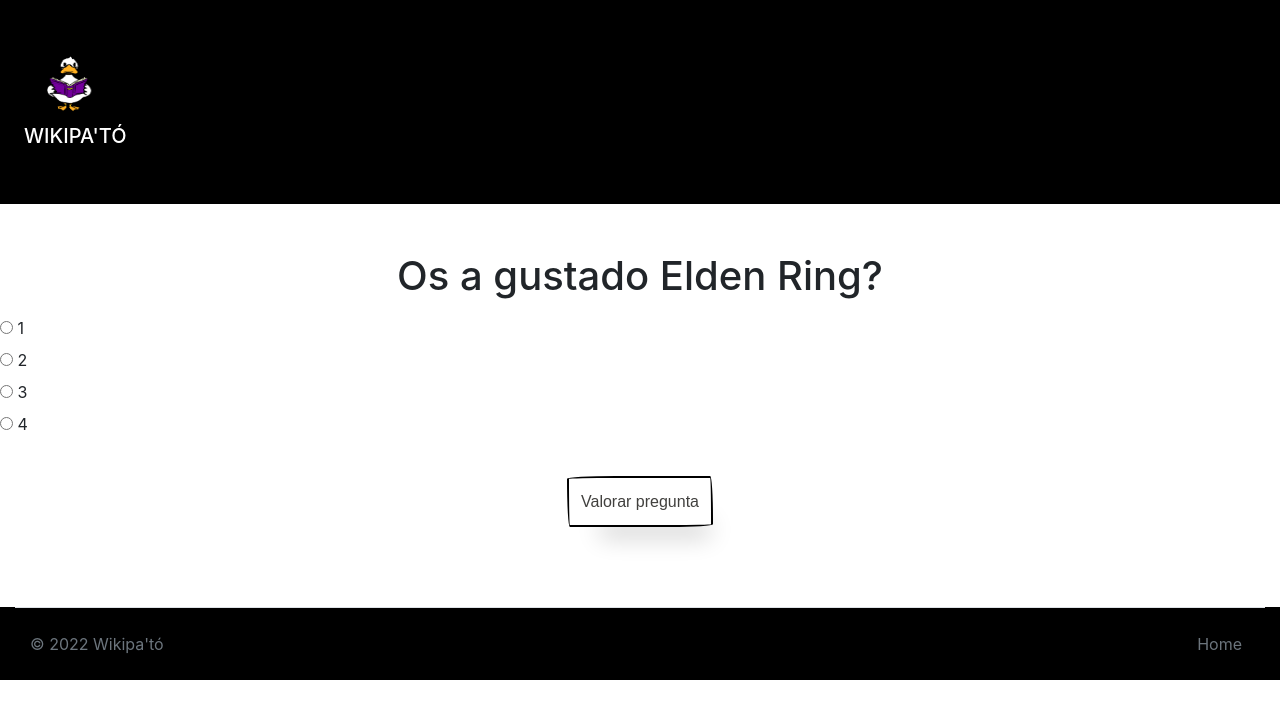
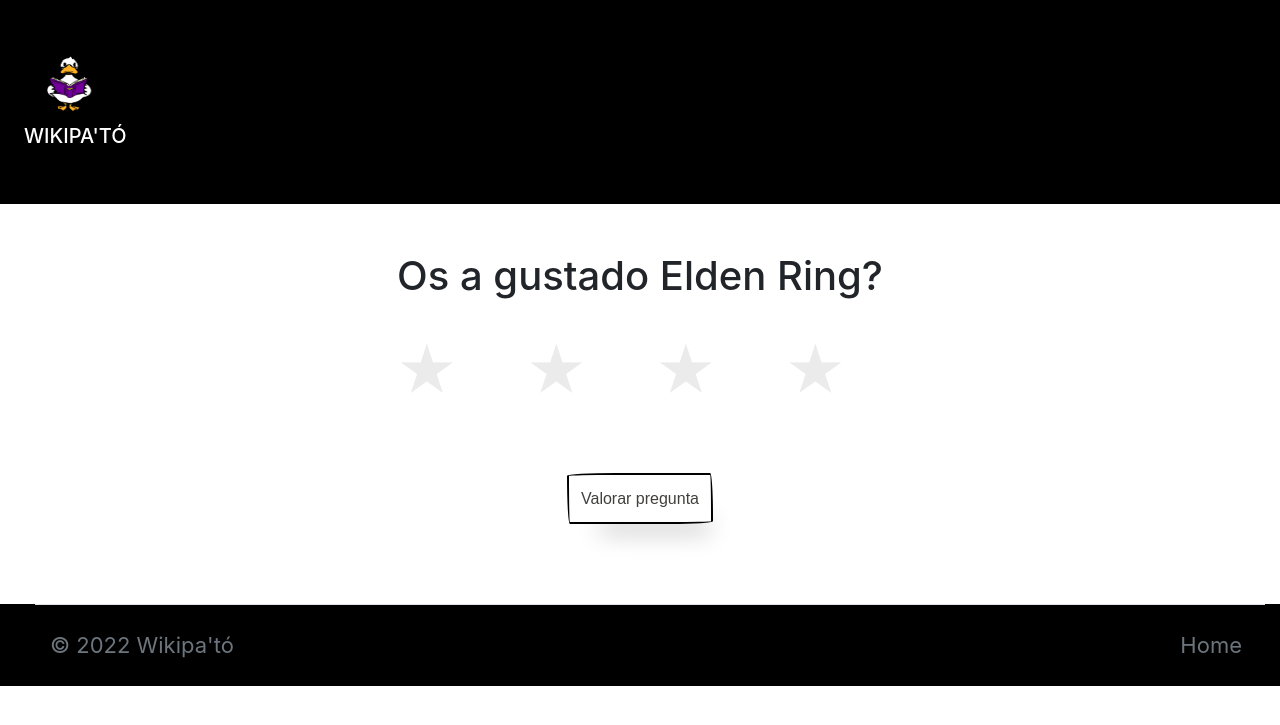
Before and after one commit to ThEricsson/django_mysite, a Django app: page /polls/4/ in a window 1280 px wide. Shown: the part 49-774 px from the top of the page. Run offline with Django 4.2, Linux system fonts and the light colour scheme; data comes from the database, SQL or seed files in the repository; both versions use the stored data as it was after the commit.

Commit message:
Modelo Post creado y creado post en base de datos

```diff
--- a/polls/models.py
+++ b/polls/models.py
@@ -1,11 +1,22 @@
 import datetime
 
 from django.db import models
-from django.db import models
 from django.utils import timezone
+
+class Post(models.Model):
+    title = models.CharField(max_length=200)
+    text = models.TextField()
+    created_date = models.DateTimeField(default=timezone.now)
+    pub_date = models.DateTimeField(blank=True, null=True)
+    def publish(self):
+        self.published_date = timezone.now()
+        self.save()
+    def str(self):
+        return self.title
 
 class Question(models.Model):
     question_text = models.CharField(max_length=200)
+    #post = models.ForeignKey(Post, on_delete=models.CASCADE)
     pub_date = models.DateTimeField('date published')
     def __str__(self):
         return self.question_text
--- a/polls/templates/base.html
+++ b/polls/templates/base.html
@@ -10,7 +10,110 @@
 
     <title>Wikipa-tó</title>
 
+
     <style type="text/css">
+      /* The container */
+.container {
+  display: block;
+  position: relative;
+  padding-left: 35px;
+  margin-bottom: 12px;
+  cursor: pointer;
+  font-size: 22px;
+  -webkit-user-select: none;
+  -moz-user-select: none;
+  -ms-user-select: none;
+  user-select: none;
+}
+
+/* Hide the browser's default checkbox */
+.container input {
+  position: absolute;
+  opacity: 0;
+  cursor: pointer;
+  height: 0;
+  width: 0;
+}
+
+/* Create a custom checkbox */
+.checkmark {
+  position: absolute;
+  top: 0;
+  left: 0;
+  height: 25px;
+  width: 25px;
+  background-color: white;
+
+}
+
+/* On mouse-over, add a grey background color */
+.container:hover input ~ .checkmark {
+  background-color: white;
+}
+
+/* When the checkbox is checked, add a blue background */
+.container input:checked ~ .checkmark {
+  background-color: white;
+}
+
+/* Create the checkmark/indicator (hidden when not checked) */
+.checkmark:after {
+  content: "";
+  position: absolute;
+  display: none;
+}
+
+/* Show the checkmark when checked */
+.container input:checked ~ .checkmark:after {
+  display: block;
+}
+
+/* Style the checkmark/indicator */
+.container .checkmark:after {
+  left: 9px;
+  top: 5px;
+  width: 5px;
+  height: 10px;
+  border: solid white;
+  border-width: 0 3px 3px 0;
+  -webkit-transform: rotate(45deg);
+  -ms-transform: rotate(45deg);
+  transform: rotate(45deg);
+}
+
+      .ratings {
+        list-style-type: none;
+        margin: 0;
+        padding: 0;
+        direction: rtl;
+        width: 100%;
+        text-align: center;
+      }
+
+
+      .star {
+      margin:50px;
+        position: relative;
+        line-height: 10px;
+        display: inline-block;
+        transition: color 0.2s ease;
+        color: #ebebeb;
+      }
+
+      .star:before {
+        content: '\2605';
+        width: 60px;
+        height: 60px;
+        font-size: 60px;
+      }
+
+      .star:hover,
+      .star.selected,
+      .star:hover ~ .star,
+      .star.selected ~ .star{
+        transition: color 0.8s ease;
+        color: black;
+      }
       .button-55 {
         align-self: center;
         background-color: #fff;
@@ -81,4 +184,16 @@
     <script src="https://cdn.jsdelivr.net/npm/popper.js@1.14.7/dist/umd/popper.min.js" integrity="sha384-UO2eT0CpHqdSJQ6hJty5KVphtPhzWj9WO1clHTMGa3JDZwrnQq4sF86dIHNDz0W1" crossorigin="anonymous"></script>
     <script src="https://cdn.jsdelivr.net/npm/bootstrap@4.3.1/dist/js/bootstrap.min.js" integrity="sha384-JjSmVgyd0p3pXB1rRibZUAYoIIy6OrQ6VrjIEaFf/nJGzIxFDsf4x0xIM+B07jRM" crossorigin="anonymous"></script>
   </body>
+  <script>$(function (){
+    var star = '.star',
+        selected = '.selected';
+
+    $(star).on('click', function(){
+      $(selected).each(function(){
+        $(this).removeClass('selected');
+      });
+      $(this).addClass('selected');
+    });
+
+  });</script>
 </html>
--- a/polls/templates/polls/detail.html
+++ b/polls/templates/polls/detail.html
@@ -12,12 +12,12 @@
     <fieldset>
         <legend><h1 style="text-align:center">{{ question.question_text }}</h1></legend>
         {% if error_message %}<p><strong>{{ error_message }}</strong></p>{% endif %}
+        <ul class="ratings">
         {% for choice in question.choice_set.all %}
-
-            <input type="radio" name="choice" id="choice{{ forloop.counter }}" value="{{ choice.id }}">
-            <label for="choice{{ forloop.counter }}">{{ choice.choice_text }}</label><br>
-
+            <input style="display:none;" type="radio" class="checkbox" name="choice" id="choice{{ forloop.counter }}" value="{{ choice.id }}">
+            <label class="star checkmark" for="choice{{ forloop.counter }}"></label>
         {% endfor %}
+        </ul>
     </fieldset>
     <div style="
     margin: 1rem;
@@ -29,4 +29,5 @@
 </form>
 
 
+
 {% endblock %}
--- a/polls/urls.py
+++ b/polls/urls.py
@@ -8,4 +8,6 @@ urlpatterns = [
     path('<int:pk>/', views.DetailView.as_view(), name='detail'),
     path('<int:pk>/results/', views.ResultsView.as_view(), name='results'),
     path('<int:question_id>/vote/', views.vote, name='vote'),
+    #path('', views.post_list, name='post_list'),
+    path('post/<int:pk>/', views.post_detail, name='post_detail'),
 ]
--- a/polls/views.py
+++ b/polls/views.py
@@ -2,8 +2,9 @@ from django.http import HttpResponseRedirect
 from django.shortcuts import get_object_or_404, render
 from django.urls import reverse
 from django.views import generic
+from django.utils import timezone
 
-from .models import Choice, Question
+from .models import Choice, Question, Post
 
 
 class IndexView(generic.ListView):
@@ -24,6 +25,14 @@ class ResultsView(generic.DetailView):
     model = Question
     template_name = 'polls/results.html'
 
+def post_detail(request, pk):
+    post = get_object_or_404(Post, pk=pk)
+    return render(request, 'blog/post_detail.html', {'post': post})
+
+def post_list(request):
+    posts = Post.objects.filter(published_date__lte=timezone.now()).order_by('published_date')
+    return render(request, 'blog/post_list.html', {'posts': posts})
+
 def vote(request, question_id):
     question = get_object_or_404(Question, pk=question_id)
     try:
```
Also changed, not shown: polls/templates/polls/post_detail.html (added, +13 -0 lines), polls/templates/polls/posts.html (added, +13 -0 lines), db.sqlite3, polls/migrations/0002_post.py (added), polls/migrations/0003_rename_published_date_post_pub_date_and_more.py (added).
